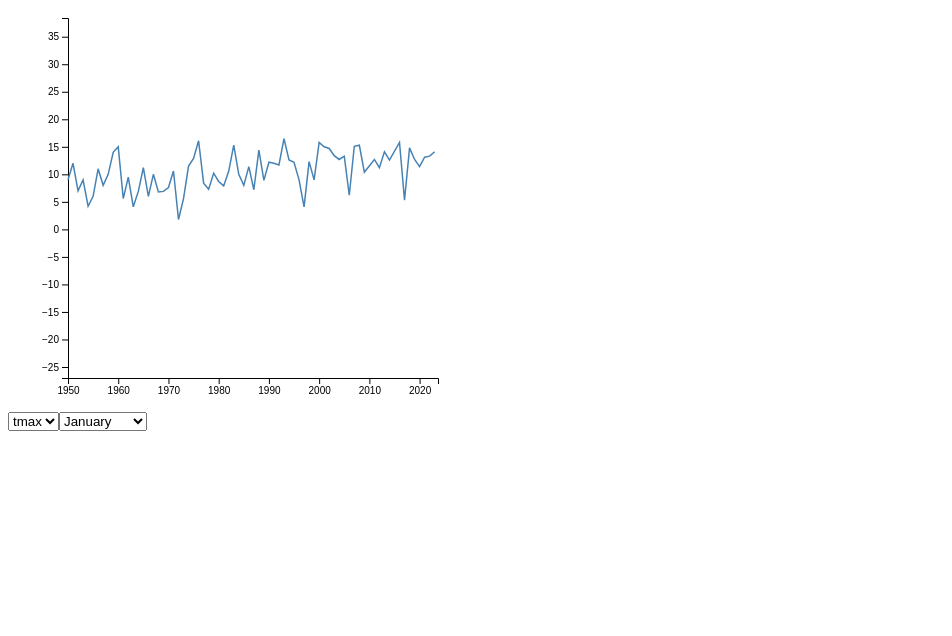
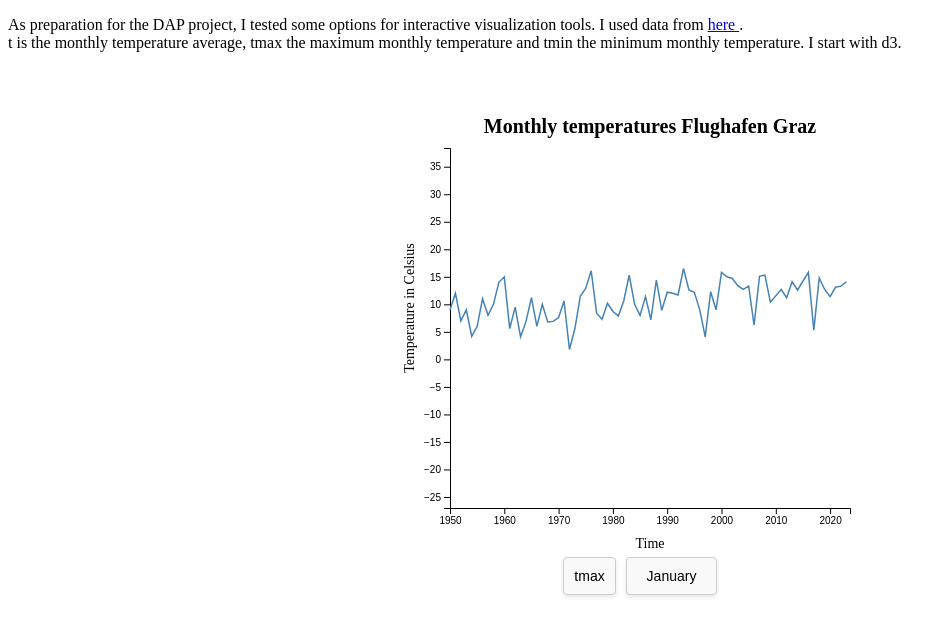
Before and after one commit to michaelknaus/DAP-Draft, a plain HTML site: page index.html in a window 1280 px wide. Shown: the whole page, without its empty margins (0-952 px from the left). Drawn offline with Linux system fonts and the light colour scheme.

Commit message:
finished changes for d3 graph

```diff
--- a/Assets/script.js
+++ b/Assets/script.js
@@ -9,9 +9,9 @@ d3.csv('Assets/data_wo_nan.csv').then(data => {
     });
 
     // Set the dimensions and margins of the graph
-    const margin = {top: 10, right: 30, bottom: 30, left: 60},
-        width = 460 - margin.left - margin.right,
-        height = 400 - margin.top - margin.bottom;
+    const margin = {top: 40, right: 30, bottom: 40, left: 50},
+        width = 480 - margin.left - margin.right,
+        height = 480 - margin.top - margin.bottom;
 
     // Append the svg object to the body of the page
     const svg = d3.select("#chart")
@@ -22,6 +22,14 @@ d3.csv('Assets/data_wo_nan.csv').then(data => {
             .attr("transform",
                 "translate(" + margin.left + "," + margin.top + ")");
 
+    svg.append("text")
+        .attr("x", width / 2)
+        .attr("y", 25)  // Position above the top margin
+        .attr("text-anchor", "middle")
+        .style("font-size", "20px")
+        .style("font-weight", "bold")
+        .text("Monthly temperatures Flughafen Graz");
+
     // Add X axis
     const x = d3.scaleTime()
         .domain(d3.extent(data, d => d.time))
@@ -30,12 +38,29 @@ d3.csv('Assets/data_wo_nan.csv').then(data => {
         .attr("transform", "translate(0," + height + ")")
         .call(d3.axisBottom(x));
 
+    svg.append("text")
+        .attr("class", "axis-label")
+        .attr("x", width / 2)
+        .attr("y", height + margin.bottom)
+        .style("text-anchor", "middle")
+        .text("Time");
+
     // Add Y axis
     const y = d3.scaleLinear()
         .domain([d3.min(data, d=>d.tmin), d3.max(data, d => d.tmax)])
-        .range([ height, 0 ]);
+        .range([ height, margin.top ]);
     svg.append("g")
         .call(d3.axisLeft(y));
+
+    svg.append("text")
+        .attr("class", "axis-label")
+        .attr("transform", "rotate(-90)")
+        .attr("y", -margin.left)
+        .attr("x", -(height / 2))
+        .attr("dy", "1em")  // Adjust position slightly
+        .style("text-anchor", "middle")
+        .text("Temperature in Celsius");
+
 
     // Add the line
     const line = svg.append("path")
@@ -57,12 +82,14 @@ d3.csv('Assets/data_wo_nan.csv').then(data => {
     }
 
     // Create a dropdown to toggle between different temperature types
-    const tempDropdown = d3.select("body")
+    const tempDropdown = d3.select(".dropdowns")
         .append("select")
         .attr("id", "tempDropdown")
         .on("change", function() {
             update(this.value, +document.getElementById('monthDropdown').value);
         });
+
+
         tempDropdown.selectAll("option")
             .data(["tmax", "tmin", "t"])
             .enter()
@@ -71,7 +98,7 @@ d3.csv('Assets/data_wo_nan.csv').then(data => {
             .text(d => d);
 
         // Create a dropdown to toggle between different months
-    const monthDropdown = d3.select("body")
+        const monthDropdown = d3.select(".dropdowns")
             .append("select")
             .attr("id", "monthDropdown")
             .on("change", function() {
--- /dev/null
+++ b/Assets/style.css
@@ -0,0 +1,37 @@
+.axis-label {
+    font-size: 14px;
+}
+.axis path,
+.axis line {
+    shape-rendering: crispEdges;
+}
+.container {
+    display: flex;
+    flex-direction: column;
+    align-items: center;
+}
+.dropdowns {
+    display: flex;
+    gap: 10px;
+}
+.dropdowns select {
+    padding: 10px;
+    border: 1px solid #ccc;
+    border-radius: 4px;
+    background-color: #f9f9f9;
+    font-size: 14px;
+    margin: 5px 0;
+    box-shadow: 0 2px 4px rgba(0,0,0,0.1);
+    appearance: none;
+    text-align-last:center;
+}
+
+/* Style the dropdown menus on hover */
+.dropdowns select:hover {
+    background-color: #e0e0e0;
+}
+
+/* Optional: Style the dropdown options */
+.dropdowns select option {
+    padding: 10px;
+}
--- a/index.html
+++ b/index.html
@@ -6,19 +6,20 @@
     <meta name="viewport" content="width=device-width, initial-scale=1.0">
     <title>Weather Data Visualization</title>
     <script src="Assets/d3.min.js"></script>
-<style>
-    .axis-label {
-        font-size: 14px;
-    }
-    .axis path,
-    .axis line {
-        shape-rendering: crispEdges;
-    }
-</style>
+    <link rel="stylesheet" type="text/css" href="Assets/style.css">
 </head>
 <body>
-
+    <p>As preparation for the DAP project, I tested some options for interactive visualization tools. I used data from
+        <a href=https://data.hub.geosphere.at/dataset/klima-v1-1m> here </a>
+        .
+        <br>
+        t is the monthly temperature average, tmax the maximum monthly temperature and tmin the minimum monthly temperature.
+        I start with d3.
+    </p>
+    <div class="container">
         <div id="chart"></div>
+        <div class="dropdowns"></div>
+    </div>
 
     <script src="Assets/script.js"></script>
 
```
Lines whose indentation alone changed are shown as unchanged.
